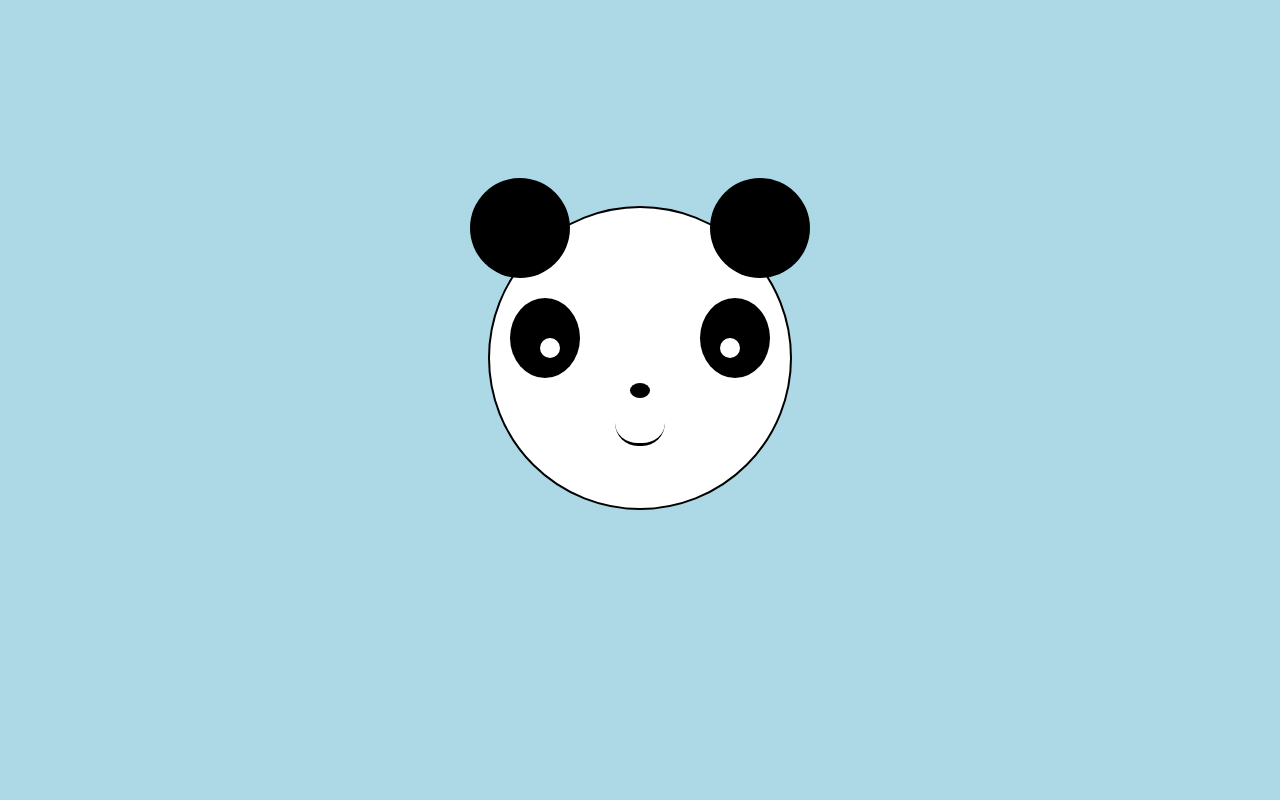
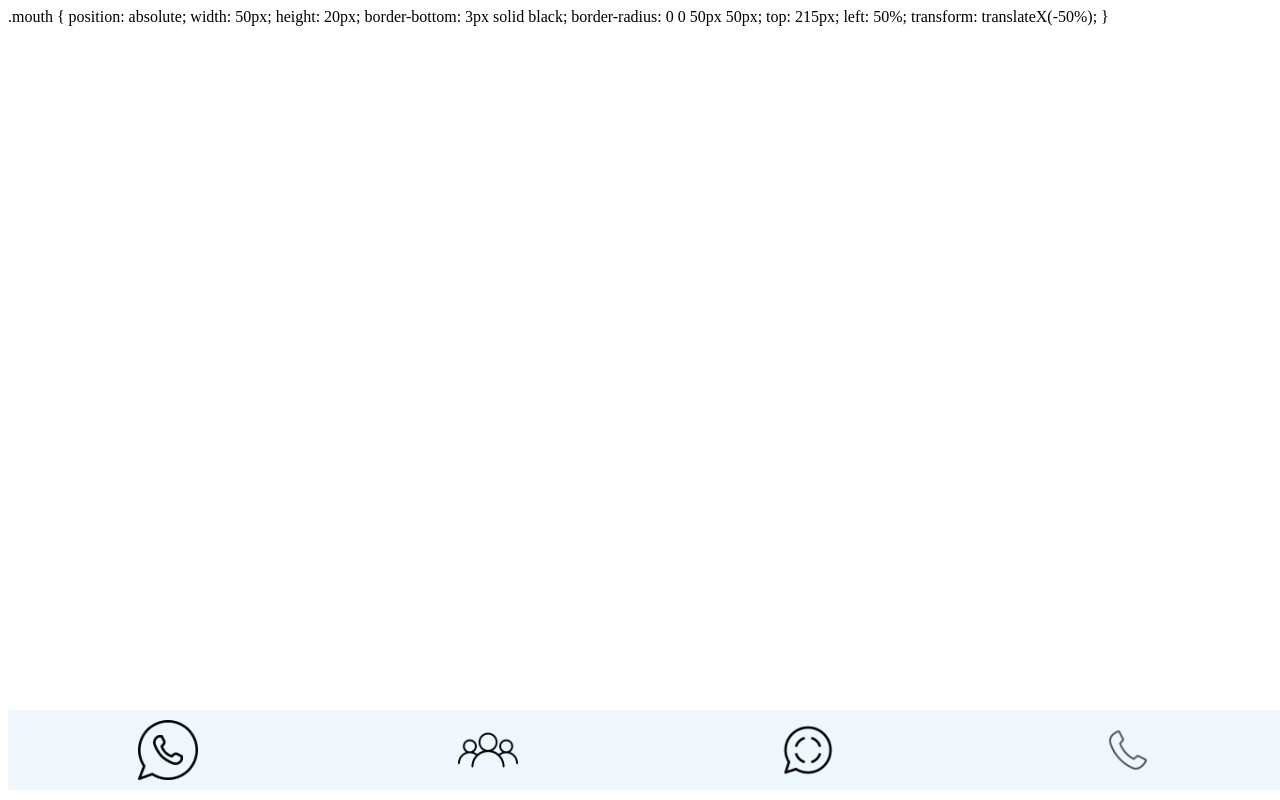
Before and after one commit to ShreyaA1230/whatsApp-navbar, a plain HTML site: page index.html in a window 1280 px wide. Drawn offline with Linux system fonts and the light colour scheme.

Commit message:
file change added

```diff
--- a/index.html
+++ b/index.html
@@ -3,73 +3,50 @@
 <head>
   <meta charset="UTF-8">
   <meta name="viewport" content="width=device-width, initial-scale=1.0">
-  <title>Panda</title>
+  <title>WhatsApp Bottom Navigation Bar</title>
 
   <style>
-  body{
-    background: lightblue;
-    justify-content: center;
-    align-items: center;
-    display: flex;
-    height: 700px;
-
-  }
+    .whatapp-bar{
+             display: flex;
+            justify-content: space-around;
+            position: fixed;
+            bottom: 10px;
+            left: auto;
+            right: auto;
+            width: 100%;
+            padding: 10px 0;
+            background-color: aliceblue;
 
 
-  .panda {
-      position: relative;
-      width: 300px;
-      height: 300px;
-      background: white;
-      border-radius: 50%;
-      border: 2px solid black;
-  }
 
-  .ear {
-    position: absolute;
-    width: 100px;
-    height: 100px;
-    background-color: black;
-    border-radius: 50%;
-    top: -30px;
+    }
 
-  }
-  .ear.left { left: -20px; }
-  .ear.right { right: -20px; }
+    .img{
+        cursor: pointer;
+        height: 60px;
+        width: 60px;
 
-  .eye-patch {
-    position: absolute;
-    width: 70px;
-    height: 80px;
-    background: black;
-    border-radius: 50%;
-    top: 90px;
-  }
+    }
 
-  .eye-patch.left { left: 20px; }
-  .eye-patch.right { right: 20px; }
 
-  .eye {
-    position: absolute;
-    width: 20px;
-    height: 20px;
-    background: white;
-    border-radius: 50%;
-    top: 130px;
-  }
-  .eye.left { left: 50px; }
-  .eye.right { right: 50px; }
+    .img:hover{
+            box-shadow: 0 0 30px 1px #1aa3ff;
+            bottom: 8px;
+            transition: 0.5s;
+    }
 
-  .nose {
-    position: absolute;
-    width: 20px;
-    height: 15px;
-    background: black;
-    border-radius: 50%;
-    top: 175px;
-    left: 50%;
-    transform: translateX(-50%);
-  }
+  </style>
+</head>
+<body>
+    <div class="whatapp-bar">
+        <img src="chat.png" class="img" alt="Chats"/>
+        <img src="communities.png" class="img" alt="Communities"/>
+        <img src="status.png" class="img" alt="Status"/>
+        <img src="call.png" class="img" alt="Calls"/>
+    </div>
+
+</body>
+</html>
 
 
   .mouth {
```
Also changed, not shown: panda.html (added, +72 -0 lines).
